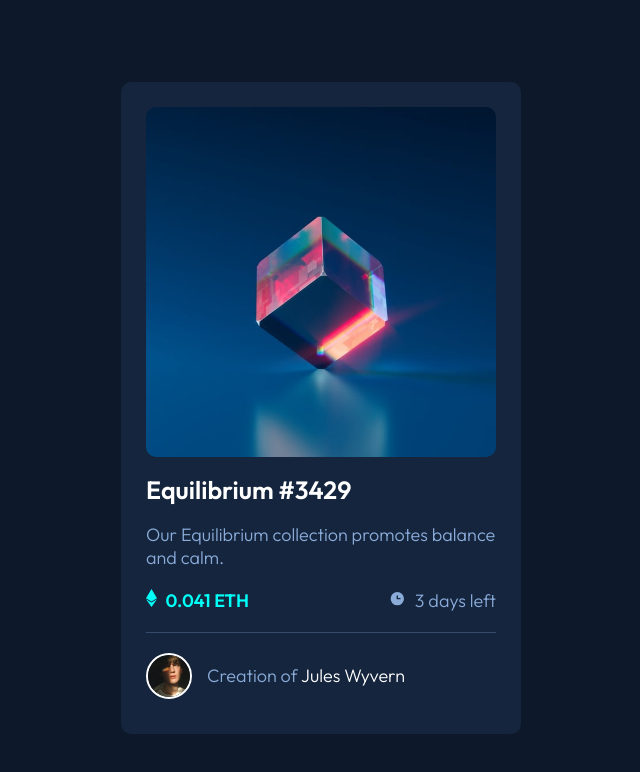
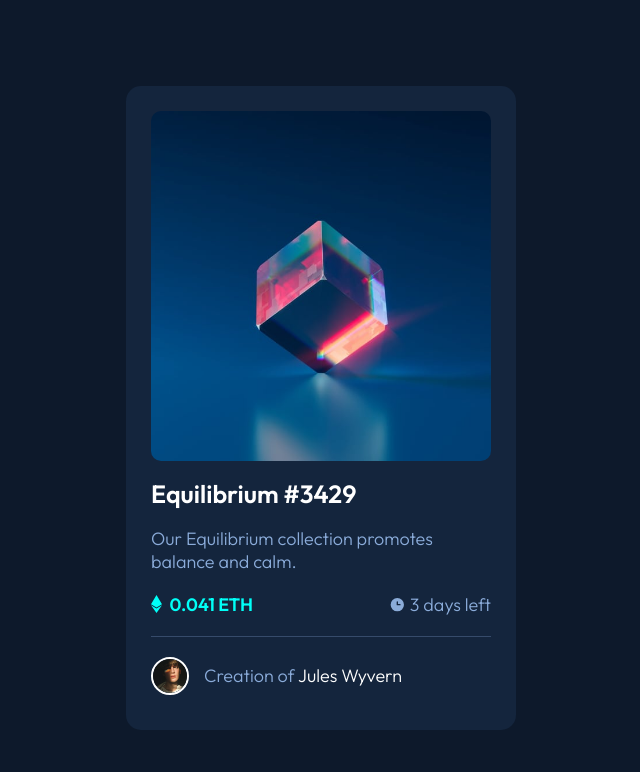
Before and after one commit to AdelaSch/nft-preview-card-component-main, a plain HTML site: page index.html in a window 1280 px wide. Shown: the whole page, without its empty margins (319-959 px from the left). Drawn offline with Linux system fonts and the light colour scheme.

Commit message:
Changes to css

```diff
--- a/index.html
+++ b/index.html
@@ -1,6 +1,7 @@
 <!DOCTYPE html>
 <html lang="en">
   <head>
+    <title>Frontend Mentor | NFT preview card component</title>
     <meta charset="UTF-8" />
     <meta name="viewport" content="width=device-width, initial-scale=1.0" />
     <!-- displays site properly based on user's device -->
@@ -19,20 +20,10 @@
       href="https://fonts.googleapis.com/css2?family=Outfit:wght@300;400;600&display=swap"
       rel="stylesheet"
     />
+    <!--Custom CSS -->
     <link rel="stylesheet" href="style.css" />
-    <title>Frontend Mentor | NFT preview card component</title>
+  </head>
 
-    <!-- Feel free to remove these styles or customise in your own stylesheet 👍 -->
-    <style>
-      .attribution {
-        font-size: 11px;
-        text-align: center;
-      }
-      .attribution a {
-        color: hsl(228, 45%, 44%);
-      }
-    </style>
-  </head>
   <body>
     <div class="main-container">
       <div class="card-image">
@@ -40,16 +31,17 @@
           <span class="view-card"><img src="images/icon-view.svg" /></span>
         </div>
       </div>
-
       <h1>Equilibrium #3429</h1>
       <p>Our Equilibrium collection promotes balance and calm.</p>
       <div class="container-info">
-        <p class="costs">
-          <img class="m-r" src="images/icon-ethereum.svg" /> 0.041 ETH
-        </p>
-        <p class="days-left">
-          <img class="m-r" src="images/icon-clock.svg" /> 3 days left
-        </p>
+        <div class="costs">
+          <img class="m-r" src="images/icon-ethereum.svg" />
+          <span>0.041 ETH</span>
+        </div>
+        <div class="days-left">
+          <img class="m-r" src="images/icon-clock.svg" />
+          <span>3 days left</span>
+        </div>
       </div>
       <div class="avatar-container">
         <img class="image-avatar" src="images/image-avatar.png" />
--- a/style.css
+++ b/style.css
@@ -26,24 +26,27 @@ h1:hover,
 .credit:hover {
   color: var(--hover-color);
   cursor: pointer;
-  -webkit-transition: all 0.3s ease-in-out;
-  -moz-transition: all 0.3s ease-in-out;
-  -o-transition: all 0.3s ease-in-out;
-  -ms-transition: all 0.3s ease-in-out;
   transition: all 0.3s ease-in-out;
 }
 
 p {
-  color: var(--primary-color);
-  font-size: 18px;
-  font-weight: 300;
   margin: 0;
 }
 
-p.costs {
+div.costs {
   color: var(--hover-color);
   font-weight: 600;
 }
+
+div.costs,
+div.days-left {
+  display: flex;
+  align-items: center;
+  justify-content: space-between;
+  width: 100%;
+  max-width: 30%;
+}
+
 .credit {
   color: var(--secondary-color);
 }
@@ -51,11 +54,13 @@ p.costs {
 .main-container {
   display: flex;
   flex-direction: column;
-  width: 350px;
+  max-width: 340px;
+  color: var(--primary-color);
+  font-size: 18px;
+  font-weight: 300;
   margin: 0 auto;
-  float: none;
   padding: 25px;
-  border-radius: 10px;
+  border-radius: 15px;
   background-color: var(--secondary-bg-color);
 }
 
@@ -114,10 +119,7 @@ p.costs {
   align-self: center;
   border: solid 2px white;
   border-radius: 50%;
-  width: 12%;
+  width: 100%;
+  max-width: 10%;
   margin-right: 15px;
 }
-
-.m-r {
-  margin-right: 5px;
-}
```
